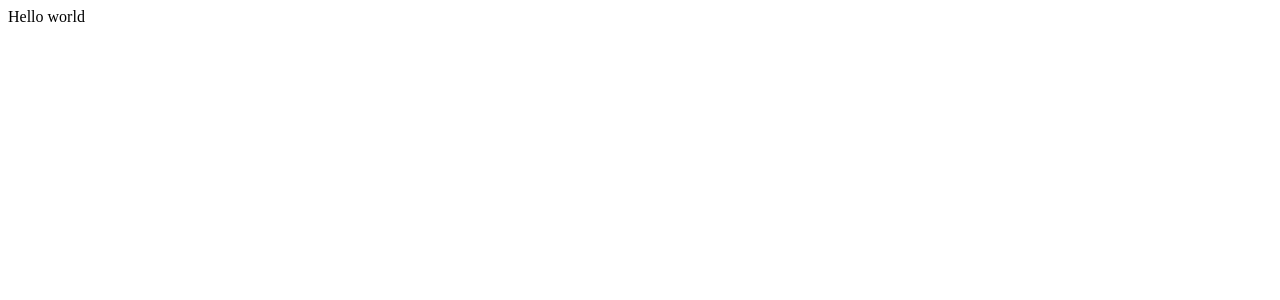
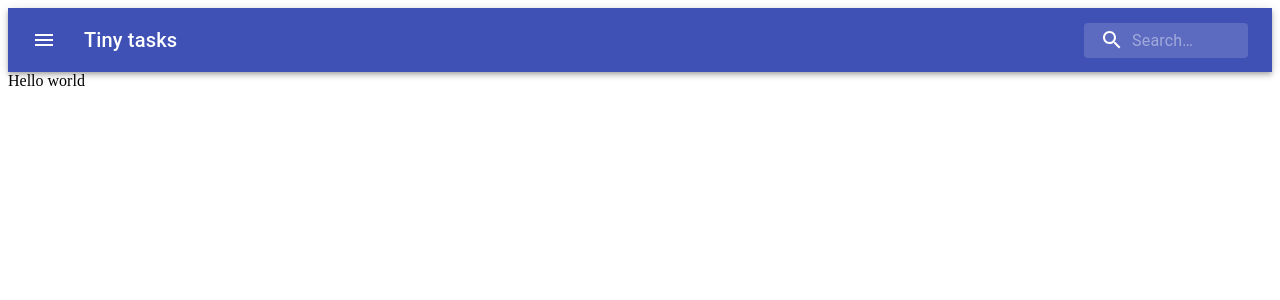
Before and after one commit to SimonMulquin/octree-technical-test, a Next.js app: page / in a window 1280 px wide. Shown: the top 300 px of the page. Built offline with nearby package versions, Linux system fonts and the light colour scheme.

Commit message:
feat: add SearchAppBar to home page

```diff
--- a/pages/index.tsx
+++ b/pages/index.tsx
@@ -1,10 +1,12 @@
 import React from "react";
 import type { NextPage } from "next";
 import styles from "../styles/Home.module.css";
+import SearchAppBar from "../components/SearchAppBar";
 
 const Home: NextPage = () => {
   return (
     <div className={styles.container}>
+      <SearchAppBar />
       <main className={styles.main}>Hello world</main>
     </div>
   );
```
